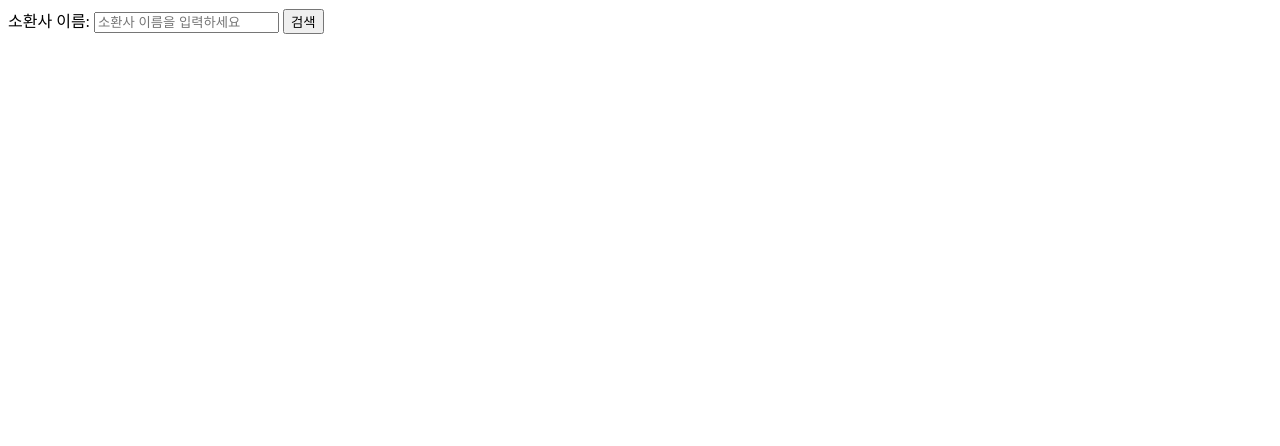
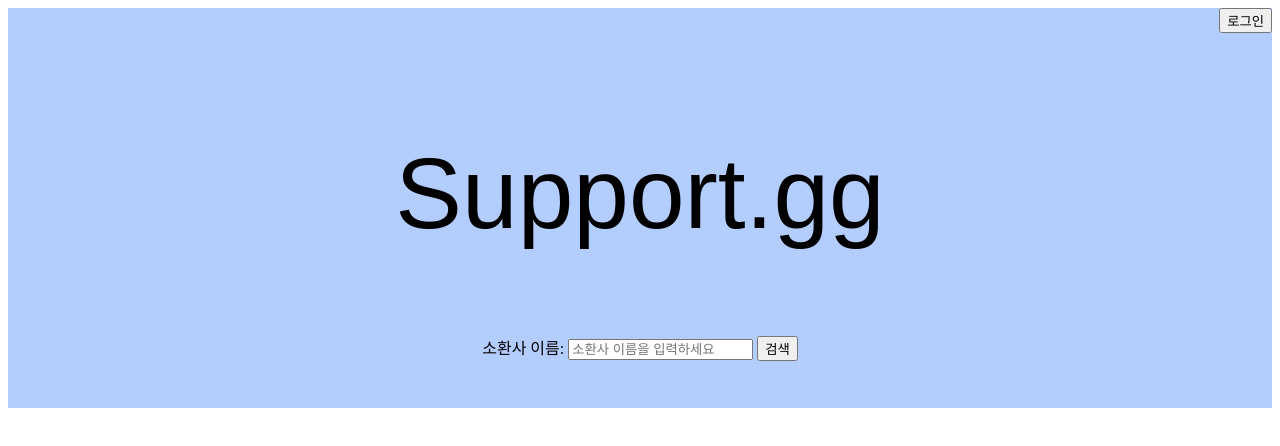
Before and after one commit to dldydrhkd/Support.gg, a website: page index.html in a window 1280 px wide. Drawn offline with Linux system fonts and the light colour scheme.

Commit message:
검색어 서버로 받아오기 구현

```diff
--- a/index.html
+++ b/index.html
@@ -5,15 +5,43 @@
   <meta name="viewport" content="width=device-width, initial-scale=1.0">
   <title>Support.gg</title>
   <style>
-
+    div.title{
+      height: 400px;
+      width: 100%;
+      background-color:#B3CDFF;
+      text-align:center;
+    }
+    div.title_name{
+      position: relative;
+      top:40%;
+      left:50%;
+      font-family: 'Raleway', sans-serif;
+      transform:translate(-50%,-50%);
+      font-size:100px;
+    }
+    div.searchBox{
+      position: relative;
+      top:50%;
+      left:50%;
+      transform:translate(-50%,-50%);
+    }
+    div.login{
+      text-align:right;
+    }
   </style>
 </head>
 <body>
-  <div class = "searchBox">
-    <form action="server.js">
-      <label>소환사 이름: <input type="text" id="search" placeholder="소환사 이름을 입력하세요"/></label>
-      <input type="submit" value="검색">
-    </form>
+  <div class = "title">
+    <div class = "login">
+      <button type="button" onclick="location.href='login'">로그인</button>
+    </div>
+    <div class = "title_name">Support.gg</div>
+    <div class = "searchBox">
+      <form method="get" action="/search">
+        <label>소환사 이름: <input type="text" name="search" placeholder="소환사 이름을 입력하세요"/></label>
+        <input type="submit" name="submit" value="검색">
+      </form>
+    </div>
   </div>
 </body>
 </html>
--- /dev/null
+++ b/search.js
@@ -0,0 +1,6 @@
+const express = require('express');   //express module을 불러온다
+const app = express();              //app에 express() 함수의 변환 값을 저장
+
+app.get('/search',function(req,res){
+  console.log("hello");
+});
--- a/server.js
+++ b/server.js
@@ -5,6 +5,10 @@
   res.sendFile(__dirname + '/index.html');
 });
 
+app.get('/search', function(req,res){
+  console.log(req.query.search);
+})
+
 app.listen(8080, function(){
   console.log('Listening at 8080');
 });
```
Also changed, not shown: login.js (added).
